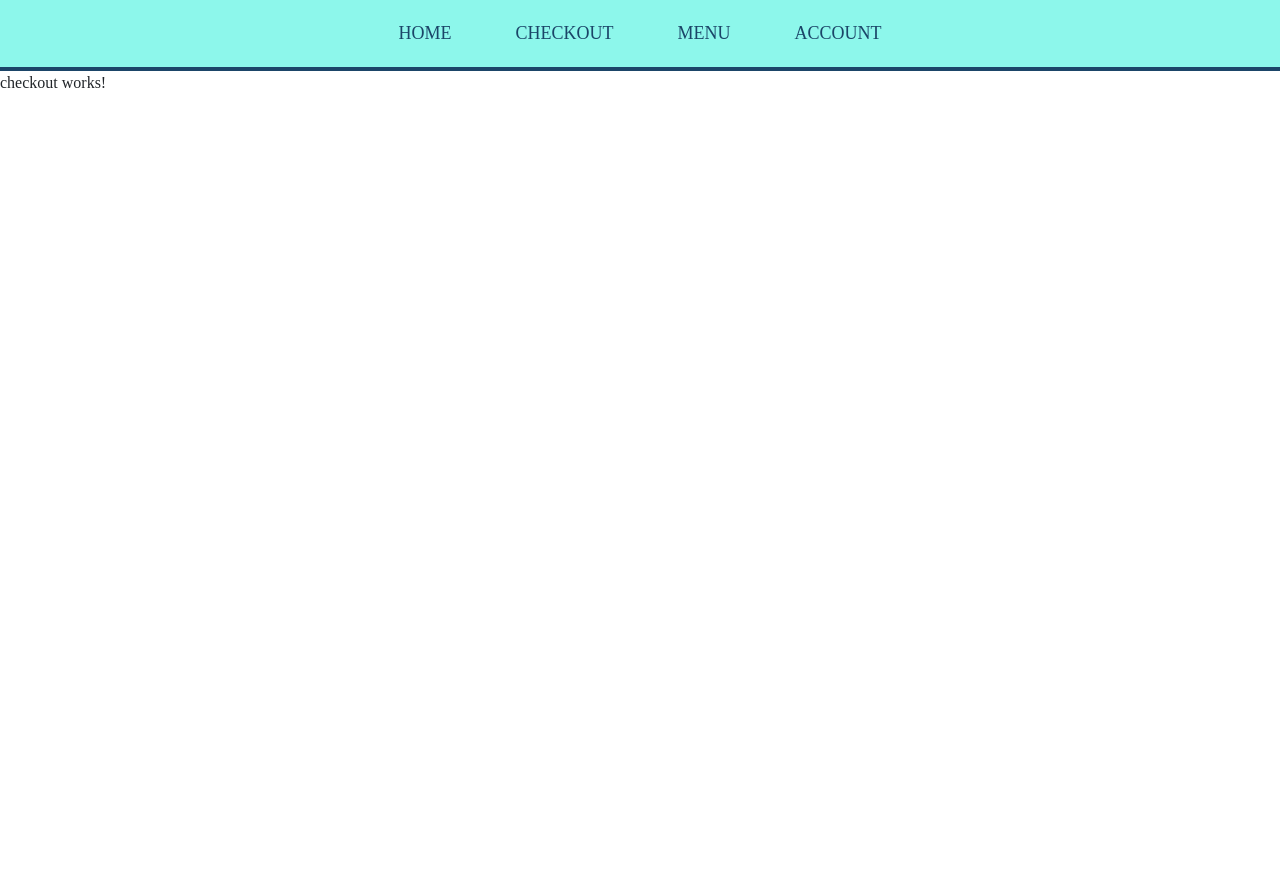
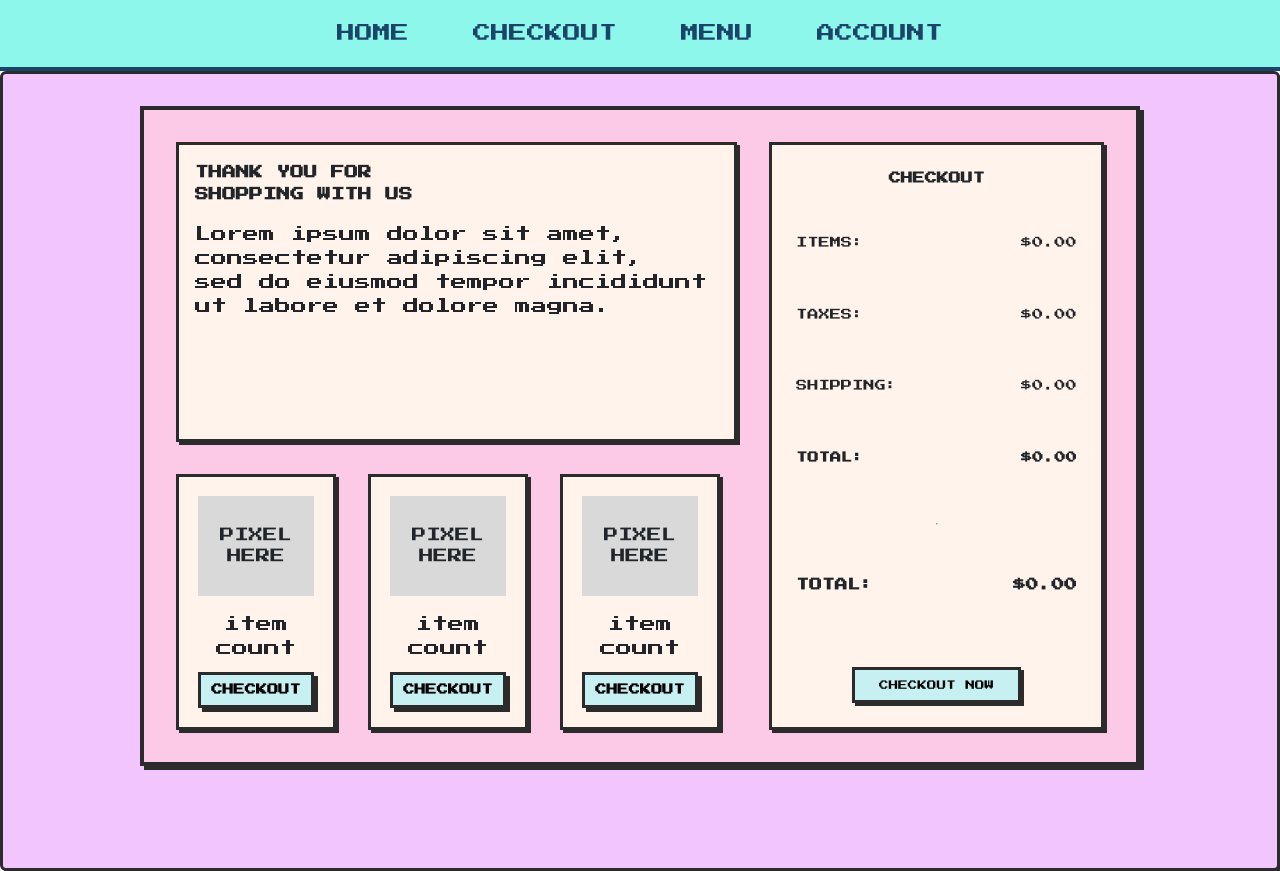
Before and after one commit to CodeLabs-Students/CL-Group-C, an Angular app in the folder sprinkle-sprite/: page /checkout in a window 1280 px wide. Before the commit the page ends 800 px from the top, so only its background shows below. Built offline with nearby package versions, Linux system fonts and the light colour scheme.

Commit message:
finished basic checkout layout and added font to style.css

```diff
--- a/sprinkle-sprite/src/app/layout/main/mainbody/pov/account/account.component.css
+++ b/sprinkle-sprite/src/app/layout/main/mainbody/pov/account/account.component.css
@@ -1,3 +1,4 @@
+
 .account-hero {
   display: flex;
   justify-content: center;
@@ -19,6 +20,10 @@
   padding: 1rem;
   text-align: center;
   border-radius: 0;
+
+
+  border: 3px solid #2b2b2b;
+  box-shadow: 4px 4px #2b2b2b;
 }
 
 .account-header {
--- a/sprinkle-sprite/src/app/layout/main/mainbody/pov/checkout/checkout.component.css
+++ b/sprinkle-sprite/src/app/layout/main/mainbody/pov/checkout/checkout.component.css
@@ -0,0 +1,159 @@
+/* === Checkout Hero Container === */
+.checkout-hero {
+  display: flex;
+  justify-content: center;
+  align-items: flex-start;
+  min-height: 100vh;
+  width: 100vw;
+  background-color: #F3C5FF;
+  padding: 2rem;
+  box-sizing: border-box;
+  font-family: 'Press Start 2P', cursive;
+  border: 3px solid #2b2b2b;
+  box-shadow: 4px 4px #2b2b2b;
+  border-radius: 6px;
+}
+
+/* === Checkout Body === */
+.checkout-body {
+  background-color: #FCC9E7;
+  padding: 2rem;
+  border: 4px solid #2b2b2b;
+  box-shadow: 4px 4px #2b2b2b;
+  display: flex;
+  flex-direction: column;
+  width: 90vw;
+  max-width: 1000px;
+  min-height: 75vh;
+}
+
+.checkout-columns {
+  display: flex;
+  justify-content: space-between;
+  gap: 2rem;
+  width: 100%;
+}
+
+/* === Left Column: Thank You + Items === */
+.checkout-left {
+  display: flex;
+  flex-direction: column;
+  flex: 2;
+}
+
+.thank-you {
+  background-color: #fff3eb;
+  padding: 1rem;
+  border: 3px solid #2b2b2b;
+  box-shadow: 3px 3px #2b2b2b;
+  margin-bottom: 1rem;
+  min-height: 300px;
+}
+
+.thank-you h2 {
+  font-size: 0.85rem;
+  margin-bottom: 1rem;
+  line-height: 1.4rem;
+}
+
+.checkout-items {
+  display: flex;
+  justify-content: flex-start;
+  gap: 2rem;
+  flex-wrap: wrap;
+  margin-top: 1rem;
+}
+
+.checkout-card {
+  width: 160px;
+  background-color: #fff3eb;
+  border: 3px solid #2b2b2b;
+  box-shadow: 3px 3px #2b2b2b;
+  padding: 1.2rem;
+  text-align: center;
+  transition: transform 0.2s ease;
+}
+
+.checkout-card:hover {
+  transform: scale(1.02);
+}
+
+.item-image {
+  height: 100px;
+  background-color: #d9d9d9;
+  margin-bottom: 1rem;
+  display: flex;
+  align-items: center;
+  justify-content: center;
+  font-size: 0.9rem;
+}
+
+.checkout-button {
+  margin-top: 0.75rem;
+  background-color: #c6f0f2;
+  border: 3px solid #2b2b2b;
+  padding: 0.4rem 0.6rem;
+  font-family: inherit;
+  font-weight: bold;
+  font-size: 0.7rem;
+  width: 100%;
+  box-sizing: border-box;
+  overflow: hidden;
+  white-space: nowrap;
+  text-overflow: ellipsis;
+  text-align: center;
+  box-shadow: 4px 4px #2b2b2b;
+  border-radius: 0px;
+}
+
+/* === Right Column: Summary === */
+.summary {
+  flex: 1;
+  background-color: #fff3eb;
+  padding: 1.5rem;
+  border: 3px solid #2b2b2b;
+  box-shadow: 3px 3px #2b2b2b;
+  min-height: 500px;
+  display: flex;
+  flex-direction: column;
+  justify-content: space-between;
+}
+
+.summary h3 {
+  font-size: 0.75rem;
+  margin-bottom: 1rem;
+  text-align: center;
+}
+
+.summary-line {
+  display: flex;
+  justify-content: space-between;
+  font-size: 0.7rem;
+  margin: 0.4rem 0;
+}
+
+.summary-line.total {
+  font-weight: bold;
+}
+
+.summary-line.grand-total {
+  font-size: 0.8rem;
+  font-weight: bold;
+  margin-top: 1rem;
+}
+
+.checkout-btn-wrapper {
+  display: flex;
+  justify-content: center;
+  margin-top: 1.5rem;
+}
+
+.checkout-now {
+  background-color: #c6f0f2;
+  border: 3px solid #2b2b2b;
+  padding: 0.5rem 1.5rem;
+  font-size: 0.6rem;
+  font-family: inherit;
+  box-shadow: 3px 3px #2b2b2b;
+  cursor: pointer;
+}
--- a/sprinkle-sprite/src/app/layout/main/mainbody/pov/checkout/checkout.component.html
+++ b/sprinkle-sprite/src/app/layout/main/mainbody/pov/checkout/checkout.component.html
@@ -1 +1,75 @@
-<p>checkout works!</p>
+<main class="checkout-hero">
+  <div class="checkout-body">
+    <div class="checkout-columns">
+
+      <!-- LEFT: Thank-you message + item list -->
+      <div class="checkout-left">
+        <section class="thank-you">
+          <h2>THANK YOU FOR<br />SHOPPING WITH US</h2>
+          <p>
+            Lorem ipsum dolor sit amet, consectetur adipiscing elit,<br />
+            sed do eiusmod tempor incididunt ut labore et dolore magna.
+          </p>
+        </section>
+
+        <!--All cards go inside here position below thank you left side-->
+        <div class="checkout-items">
+          <div class="checkout-card">
+            <div class="item-image">PIXEL HERE</div>
+            <div class="item-count">item count</div>
+            <button class="checkout-button">CHECKOUT</button>
+          </div>
+
+          <div class="checkout-card">
+            <div class="item-image">PIXEL HERE</div>
+            <div class="item-count">item count</div>
+            <button class="checkout-button">CHECKOUT</button>
+          </div>
+
+          <div class="checkout-card">
+            <div class="item-image">PIXEL HERE</div>
+            <div class="item-count">item count</div>
+            <button class="checkout-button">CHECKOUT</button>
+          </div>
+        </div>
+      </div>
+
+      <!-- RIGHT: Summary box -->
+      <section class="summary">
+        <h3>CHECKOUT</h3>
+
+        <div class="summary-line">
+          <p>ITEMS:</p>
+          <span>$0.00</span>
+        </div>
+
+        <div class="summary-line">
+          <p>TAXES:</p>
+          <span>$0.00</span>
+        </div>
+
+        <div class="summary-line">
+          <p>SHIPPING:</p>
+          <span>$0.00</span>
+        </div>
+
+        <div class="summary-line total">
+          <p>TOTAL:</p>
+          <span>$0.00</span>
+        </div>
+
+        <hr />
+
+        <div class="summary-line grand-total">
+          <p>TOTAL:</p>
+          <span>$0.00</span>
+        </div>
+
+        <div class="checkout-btn-wrapper">
+          <button class="checkout-now">CHECKOUT NOW</button>
+        </div>
+      </section>
+
+    </div>
+  </div>
+</main>
--- a/sprinkle-sprite/src/styles.css
+++ b/sprinkle-sprite/src/styles.css
@@ -1 +1,2 @@
 /* You can add global styles to this file, and also import other style files */
+@import url('https://fonts.googleapis.com/css2?family=Press+Start+2P&display=swap');
```
